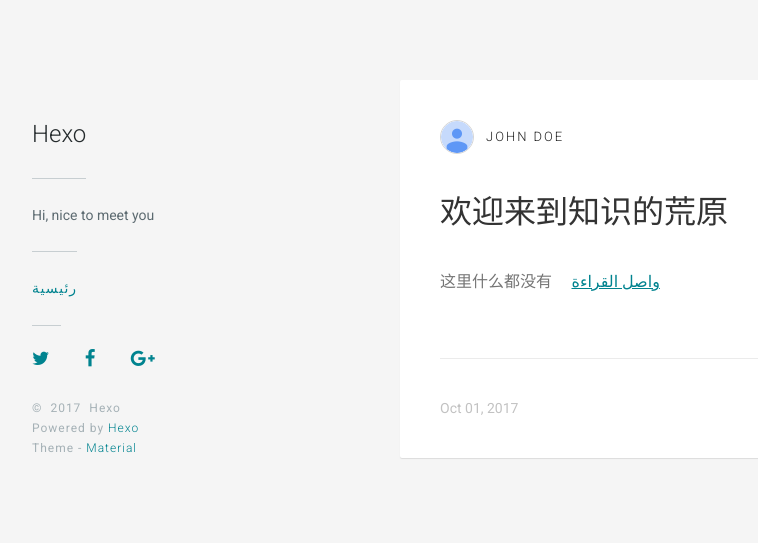
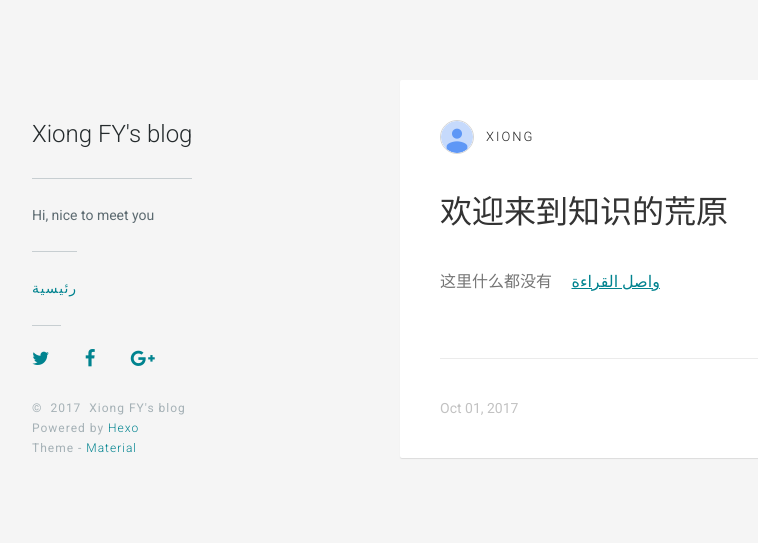
Before and after one commit to akihoo/akihoo.github.io, a plain HTML site: page index.html in a window 1280 px wide. Shown: the whole page, without its empty margins (48-806 px from the left). Drawn offline with Linux system fonts and the light colour scheme.

Commit message:
Site updated: 2017-10-01 15:50:50

```diff
--- a/index.html
+++ b/index.html
@@ -37,7 +37,7 @@
 
     <title>
 
-        Hexo
+        Xiong FY&#39;s blog
     </title>
 
     <!-- Meta & Info -->
@@ -45,7 +45,7 @@
     <meta name="viewport" content="width=device-width, initial-scale=1, user-scalable=no">
     <meta name="format-detection" content="telephone=no"/>
     <meta name="theme-color" content="#0097A7">
-    <meta name="author" content="John Doe">
+    <meta name="author" content="Xiong">
     <meta name="description" itemprop="description" content="">
     <meta name="keywords" content="">
 
@@ -73,7 +73,7 @@
     <!-- Add to homescreen for Safari on iOS -->
     <meta name="apple-mobile-web-app-capable" content="yes">
     <meta name="apple-mobile-web-app-status-bar-style" content="black">
-    <meta name="apple-mobile-web-app-title" content="Hexo">
+    <meta name="apple-mobile-web-app-title" content="Xiong FY&#39;s blog">
 
     <!-- Site Verification -->
 
@@ -233,7 +233,7 @@
     <!-- The Open Graph protocol -->
     <meta property="og:url" content="http://yoursite.com">
     <meta property="og:type" content="blog">
-    <meta property="og:title" content="Hexo">
+    <meta property="og:title" content="Xiong FY&#39;s blog">
     <meta property="og:image" content="http://yoursite.com/img/favicon.png" />
     <meta property="og:description" content="">
 
@@ -241,7 +241,7 @@
 
 
     <!-- The Twitter Card protocol -->
-    <meta name="twitter:title" content="Hexo">
+    <meta name="twitter:title" content="Xiong FY&#39;s blog">
     <meta name="twitter:description" content="">
     <meta name="twitter:image" content="http://yoursite.com/img/favicon.png">
     <meta name="twitter:card" content="summary_large_image" />
@@ -261,7 +261,7 @@
     "@type": "Website",
     "publisher": {
         "@type": "Organization",
-        "name": "Hexo",
+        "name": "Xiong FY&#39;s blog",
         "logo": "/img/favicon.png"
     },
     "url": "http://yoursite.com",
@@ -308,7 +308,7 @@
                     var fd = new Date();
                     document.write(fd.getFullYear());
                 </script>
-                &nbsp;Hexo
+                &nbsp;Xiong FY's blog
             </div>
             <!--
             I'm glad you use this theme, the development is no so easy, I hope you can keep the copyright.
@@ -326,8 +326,8 @@
 
         <!-- Header Title -->
         <span class="header-title header-item">
-            <a href="/" title="Hexo">
-                Hexo
+            <a href="/" title="Xiong FY&#39;s blog">
+                Xiong FY&#39;s blog
             </a>
         </span>
 
@@ -427,8 +427,8 @@
         <!-- Post Header Info -->
         <div class="post_entry-header_info without-thumbnail">
             <!-- Author Avatar & Name -->
-            <img src="/img/avatar.png" class="avatar-img" width="44px" height="44px" alt="John Doe's avatar">
-            <span class="name-span">John Doe</span>
+            <img src="/img/avatar.png" class="avatar-img" width="44px" height="44px" alt="Xiong's avatar">
+            <span class="name-span">Xiong</span>
         </div>
 
         <!-- Null Thumbnail -->
```
Also changed, not shown: 2017/10/01/welcome/index.html (+12 -12 lines), archives/2017/10/index.html (+10 -10 lines), archives/2017/index.html (+10 -10 lines), archives/index.html (+10 -10 lines).
